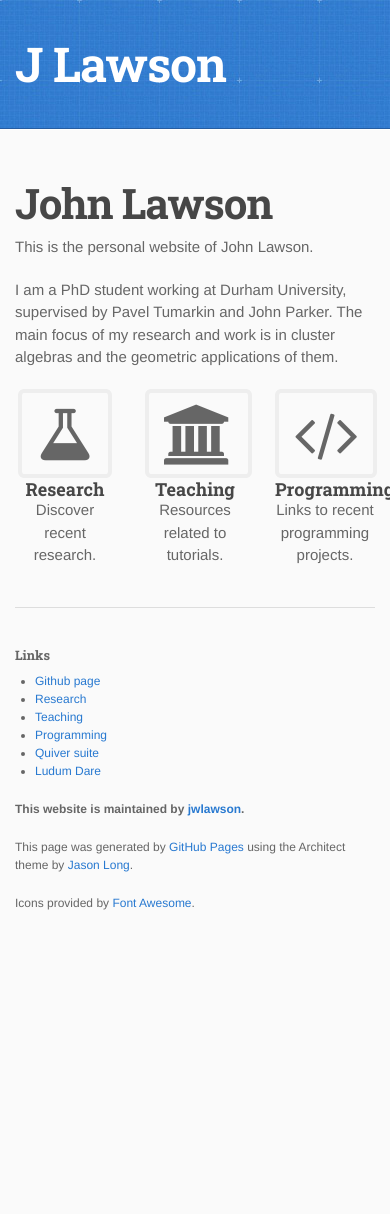
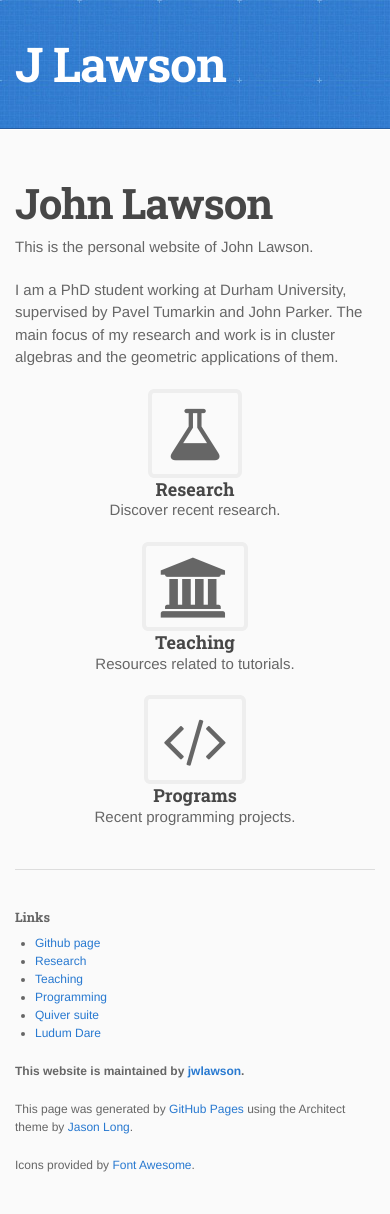
Before and after one commit to jwlawson/jwlawson.github.io, a Jekyll site: the page built from index.md, in a window 390 px wide. Built offline with Jekyll 4.4.1, drawn with Linux system fonts in a browser that asks for light colours; nearby versions of some CDN libraries; before the commit the page ends 952 px from its top, so only the background shows below that.

Commit message:
Small fixes and changes

```diff
--- a/css/style.css
+++ b/css/style.css
@@ -187,42 +187,39 @@ ul#travellist {
 ul#travellist span {
 	font-size: 75%;
 }
+#main-content h1,
+#main-content h2,
+#main-content h3,
+#main-content h4,
+#main-content h5,
+#main-content h6 {
+  font-family: 'Roboto Slab', 'Helvetica Neue', Helvetica, Arial, serif;
+  color: #474747;
+}
 #main-content h1 {
-  font-family: 'Roboto Slab', 'Helvetica Neue', Helvetica, Arial, serif;
   font-size: 2.8em;
   letter-spacing: -1px;
-  color: #474747;
 }
 #main-content h2 {
-  font-family: 'Roboto Slab', 'Helvetica Neue', Helvetica, Arial, serif;
   font-size: 22px;
   font-weight: bold;
   margin-bottom: 8px;
-  color: #474747;
 }
 #main-content h3 {
-  font-family: 'Roboto Slab', 'Helvetica Neue', Helvetica, Arial, serif;
   font-size: 18px;
   font-weight: bold;
   margin-top: 24px;
   margin-bottom: 8px;
-  color: #474747;
 }
 #main-content h4 {
-  font-family: 'Roboto Slab', 'Helvetica Neue', Helvetica, Arial, serif;
   font-size: 15px;
   font-weight: bold;
-  color: #474747;
 }
 #main-content h5 {
-  font-family: 'Roboto Slab', 'Helvetica Neue', Helvetica, Arial, serif;
   font-size: 14px;
-  color: #474747;
 }
 #main-content h6 {
-  font-family: 'Roboto Slab', 'Helvetica Neue', Helvetica, Arial, serif;
   font-size: .8em;
-  color: #474747;
 }
 p {
   margin-bottom: 20px;
@@ -240,7 +237,7 @@ blockquote {
   padding: 0 0 0 30px;
 }
 footer {
-  background: transparent url('../images/hr.png') 0 0 no-repeat;
+  background-color: transparent;
   margin-top: 40px;
   padding-top: 20px;
   padding-bottom: 30px;
@@ -289,20 +286,6 @@ div.triple-col a:hover {
 #main-content div.triple-col a:hover h6 {
   color: #2268b2;
 }
-div.column-left {
-  float: left;
-  width: 30%;
-}
-div.column-center {
-  display: inline-block;
-  width: 30%;
-}
-div.column-right {
-  float: right;
-  width: 30%;
-}
-
-/* MISC */
 .clearfix:after {
   clear: both;
   content: '.';
--- a/index.md
+++ b/index.md
@@ -11,25 +11,25 @@ and the geometric applications of them.
 
 {% include base.html %}
 <div class="row triple-col">
-<div class="col-xs-4">
+<div class="col-sm-4">
   <a href="{{ base }}/research">
   <i class="fa fa-flask fa-4x fa-border"></i>
   <h3>Research</h3>
   <p>Discover recent research.</p>
   </a>
 </div>
-<div class="col-xs-4">
+<div class="col-sm-4">
   <a href="{{ base }}/teaching">
   <i class="fa fa-university fa-4x fa-border"></i>
   <h3>Teaching</h3>
   <p>Resources related to tutorials.</p>
   </a>
 </div>
-<div class="col-xs-4">
+<div class="col-sm-4">
   <a href="{{ base }}/programming">
   <i class="fa fa-code fa-4x fa-border"></i>
-  <h3>Programming</h3>
-  <p>Links to recent programming projects.</p>
+  <h3>Programs</h3>
+  <p>Recent programming projects.</p>
   </a>
 </div>
 </div>
```
